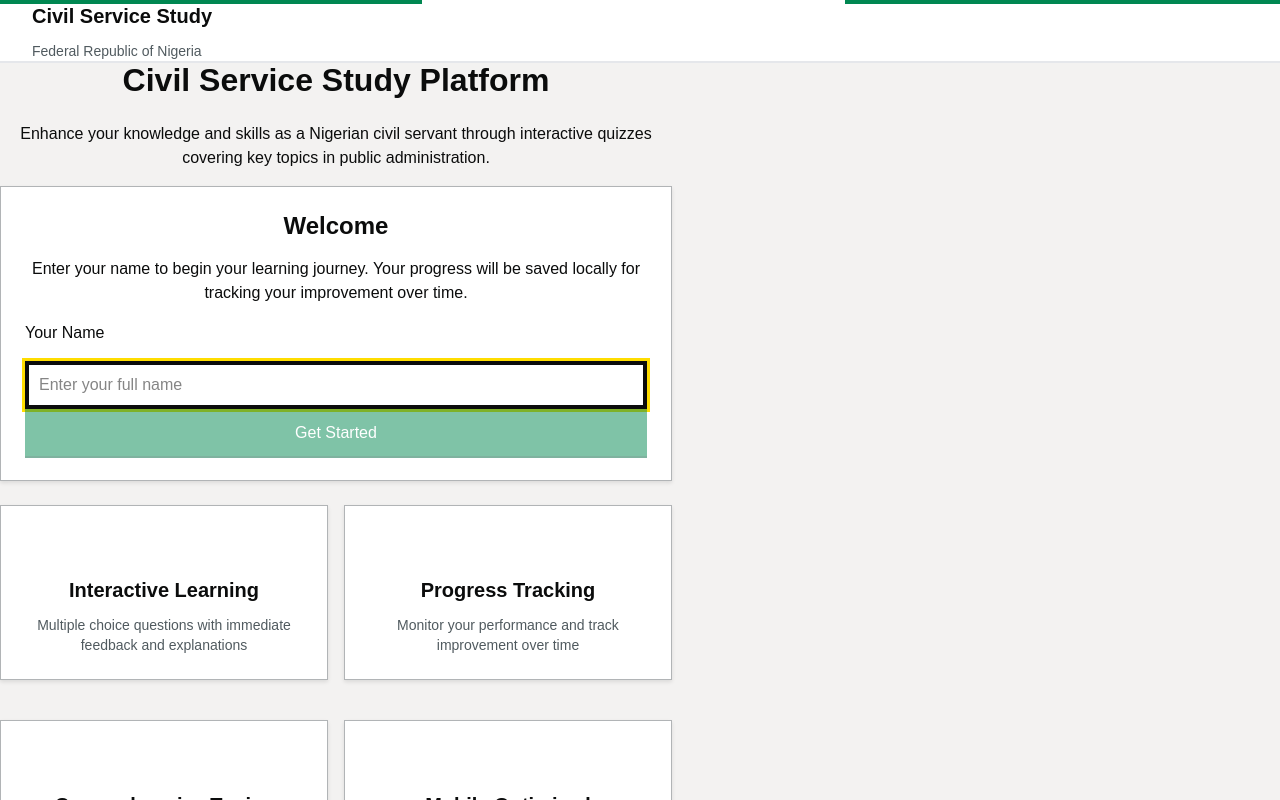
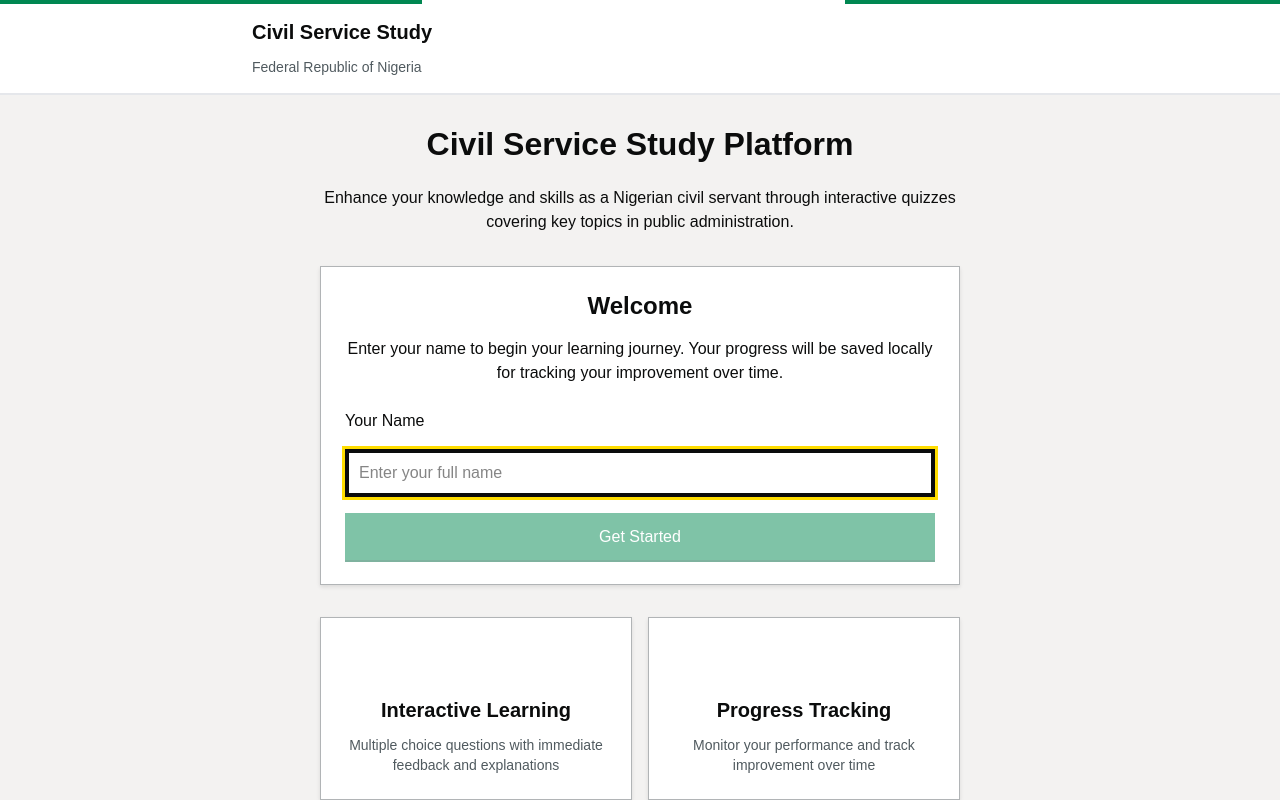
Before and after one commit to od41/quiz-taker, a Next.js app: page / in a window 1280 px wide. Shown: the top 800 px of the page. Built offline with nearby package versions, Linux system fonts and the light colour scheme.

Commit message:
Enhance global styles by adding CSS resets for margins, padding, list styles, and form elements. This improves consistency across various HTML elements and enhances overall layout integrity.

```diff
--- a/src/app/globals.css
+++ b/src/app/globals.css
@@ -12,10 +12,33 @@
   --font-sans: "nta", Arial, sans-serif;
 }
 
-* {
+*,
+*::before,
+*::after {
   box-sizing: border-box;
+}
+
+/* Reset margins and padding only on elements that typically have them */
+h1, h2, h3, h4, h5, h6,
+p, blockquote, pre,
+dl, dd, ol, ul, figure,
+hr, fieldset, legend {
+  margin: 0;
   padding: 0;
+}
+
+/* Reset list styles */
+ol, ul {
+  list-style: none;
+}
+
+/* Reset form elements */
+input, textarea, select {
   margin: 0;
+  padding: 0;
+  border: none;
+  background: none;
+  font: inherit;
 }
 
 html, body {
```
